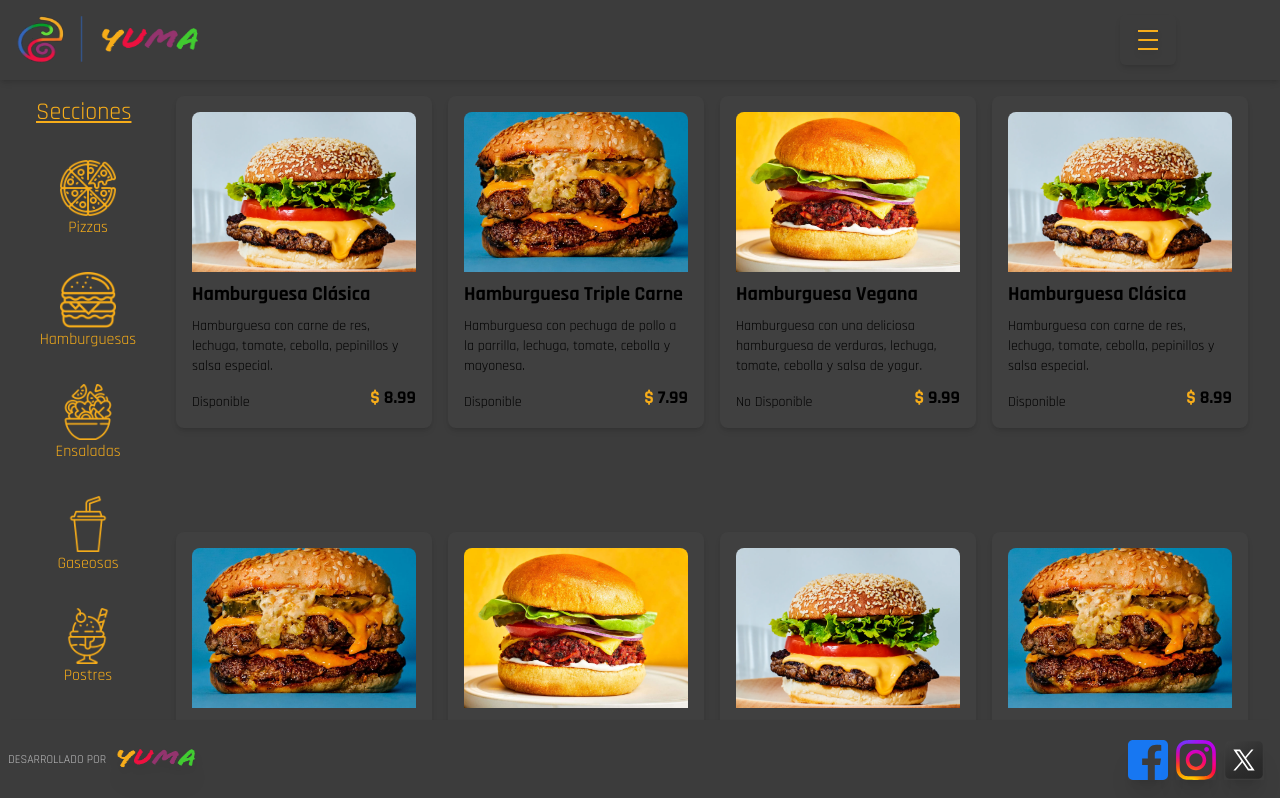
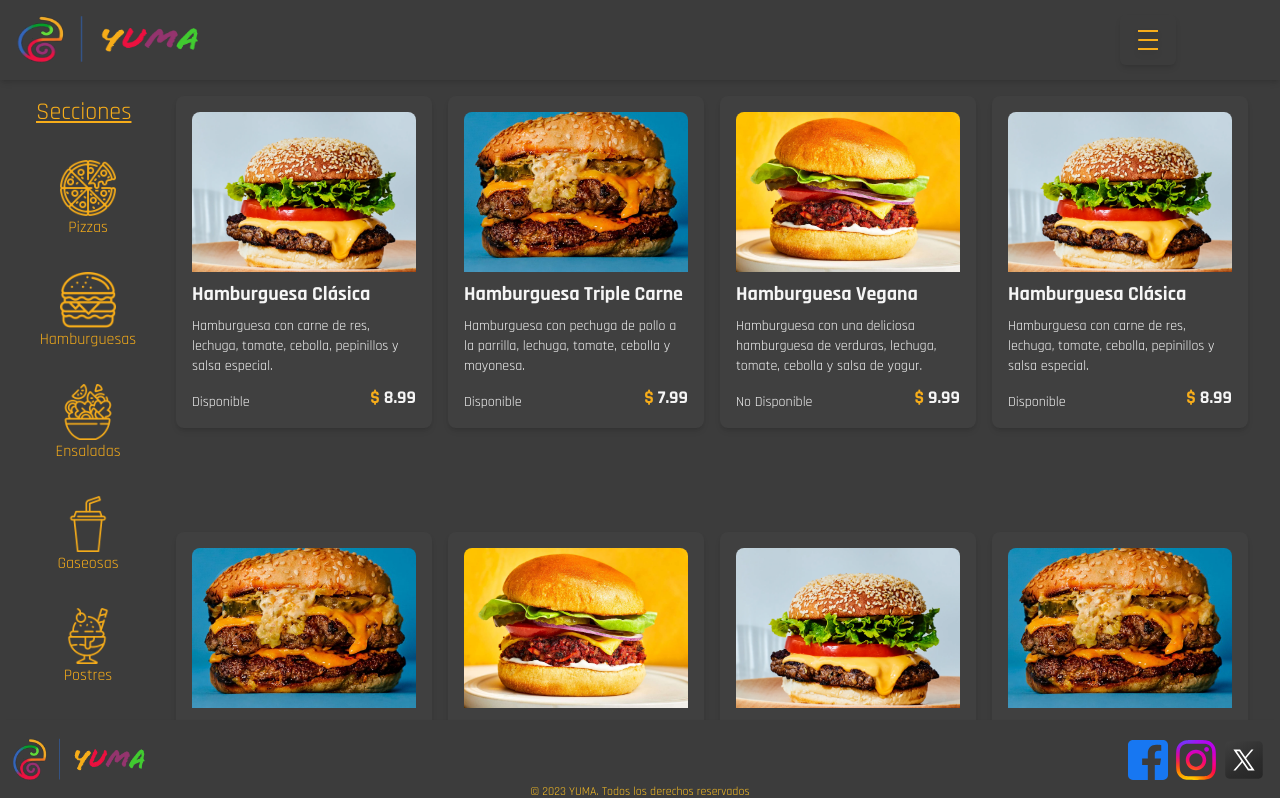
Before and after one commit to spawn22/yuma-digital-menu, a Next.js app: page /menu in a window 1280 px wide. Shown: the top 798 px of the page. Built offline with nearby package versions, Linux system fonts and the light colour scheme.

Commit message:
pequeños ajustes

```diff
--- a/app/components/CardsFood.jsx
+++ b/app/components/CardsFood.jsx
@@ -103,7 +103,7 @@ const data = [
 
 function CardsFood() {
   return (
-    <div className="flex flex-wrap  ml-24 sm:ml-32 sm:gap-0   md:ml-40 lg:ml-36 mb-36 max-[475px]:ml-24 max-[645px]:gap-0   justify-center gap-10">
+    <div className="flex flex-wrap  ml-24 sm:ml-32 sm:gap-0   md:ml-40 lg:ml-36 mb-36 max-[475px]:ml-24 max-[645px]:gap-0 text-[#F5F5F5]  justify-center gap-10">
       {data.map((item, index) => (
         <div
           key={index}
--- a/app/menu/page.jsx
+++ b/app/menu/page.jsx
@@ -1,5 +1,5 @@
 import Nav from "../components/Nav";
-import Footer from "../components/Footer";
+import Footer2 from "../components/Footer2";
 import SectionCategories from "../components/SectionCategories";
 import CardsFood from "../components/CardsFood";
 
@@ -7,11 +7,14 @@ import CardsFood from "../components/CardsFood";
 
 function page() {
   return (
-    <div className="bg-inherit">
+    <div className="bg-inherit  flex">
     <Nav/>
+    <div className="container flex">
     <SectionCategories/>
     <CardsFood/>
-    <Footer/>
+    </div>
+
+    <Footer2/>
     </div>
   )
 }
```
